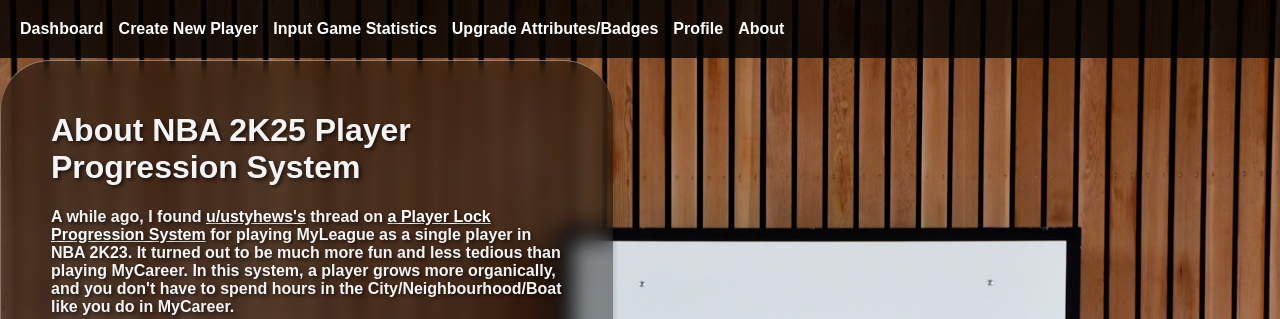
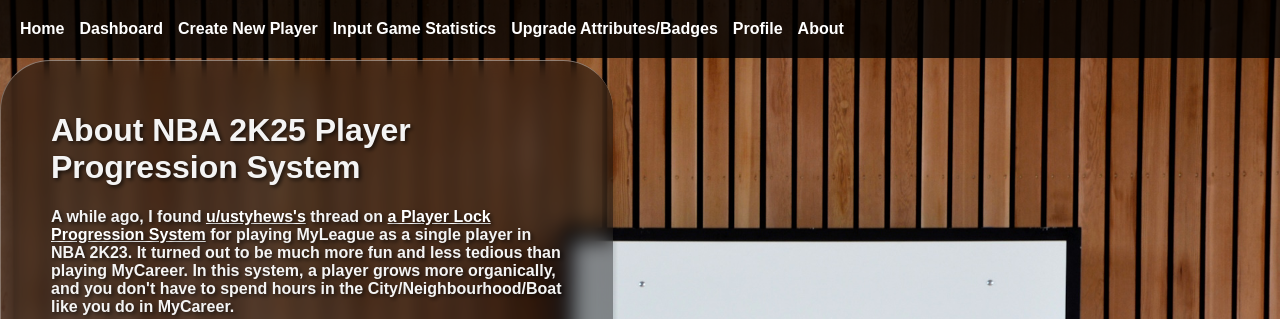
Before and after one commit to grundo80/NBA2K, a Flask app: page /about in a window 1280 px wide. Shown: the top 319 px of the page. Run offline with Flask 3, Linux system fonts and the light colour scheme.

Commit message:
Added Home page to top bar

```diff
--- a/app/templates/base.html
+++ b/app/templates/base.html
@@ -15,6 +15,7 @@
             <label for="nav-toggle" class="close-menu">×</label>
             <div class="nav-menu">
                 <div class="navdiv">
+                    <a href="{{ url_for('home') }}">Home</a>
                     <a href="{{ url_for('dashboard') }}">Dashboard</a>
                     <a href="{{ url_for('add_player') }}">Create New Player</a>
                     <a href="{{ url_for('input_stats') }}">Input Game Statistics</a>
```
